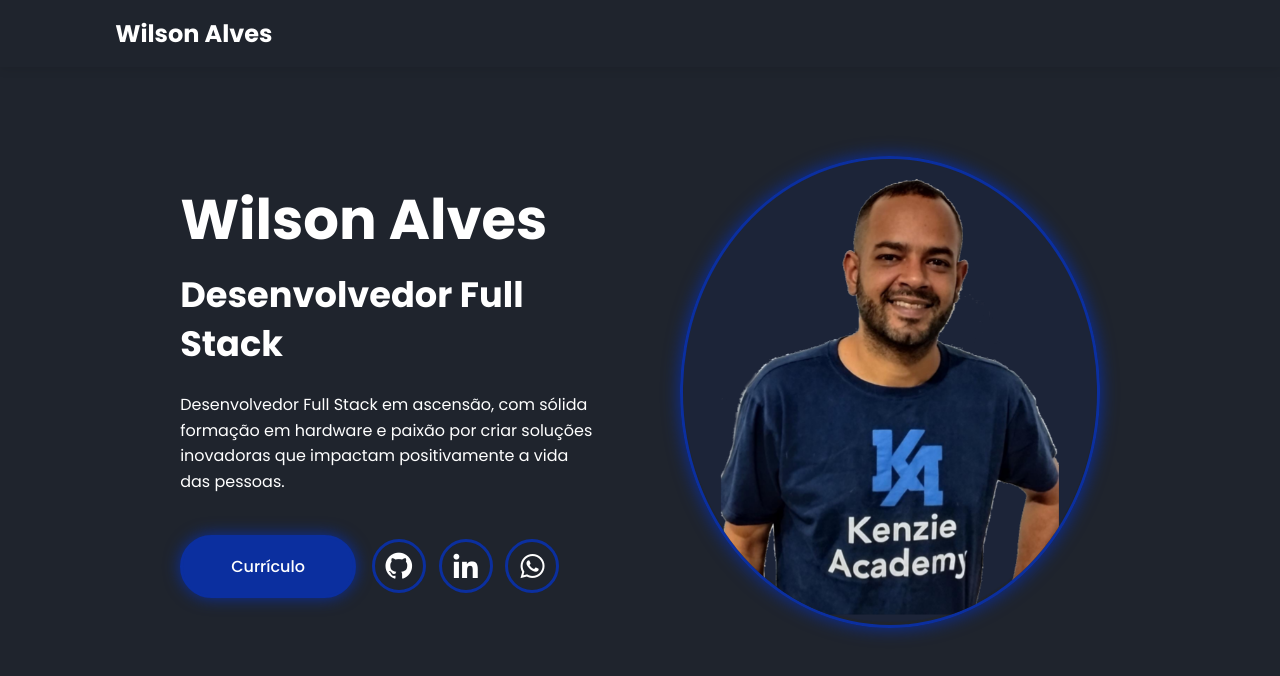
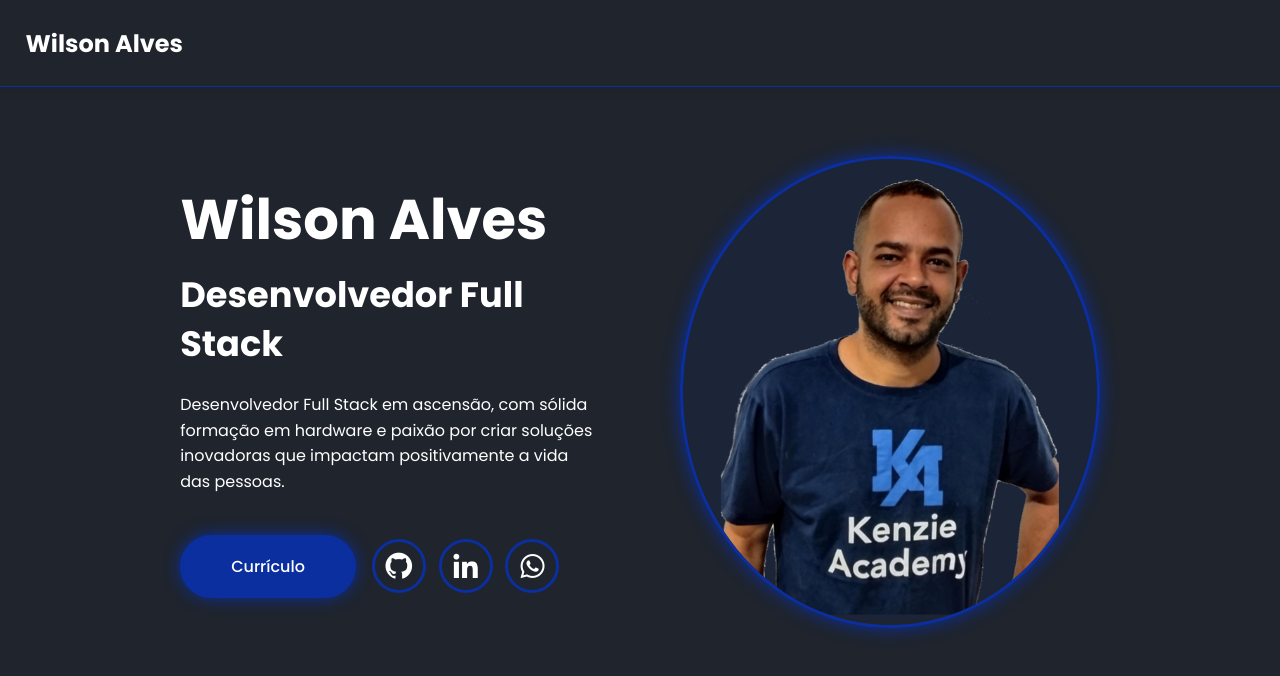
Before and after one commit to Wilrrama/portfolio_v2, a React (Vite) app: page / in a window 1280 px wide. Shown: the top 676 px of the page. Built offline with nearby package versions, Linux system fonts and the light colour scheme.

Commit message:
style: change main color

```diff
--- a/src/components/header/style.ts
+++ b/src/components/header/style.ts
@@ -1,4 +1,3 @@
-// style.js
 import styled, { keyframes } from "styled-components";
 
 // Keyframes para as animações
@@ -69,7 +68,7 @@ export const StyledHeader = styled.header`
   top: 0;
   left: 0;
   width: 100%;
-  padding: 1rem 9%;
+  padding: 2%;
   background: var(--bg-color);
   display: flex;
   justify-content: space-between;
@@ -77,6 +76,7 @@ export const StyledHeader = styled.header`
   z-index: 100;
   animation: ${slideInFromTop} 0.5s ease-out;
   box-shadow: 0 2px 10px rgba(0, 0, 0, 0.1);
+  border-bottom: solid 1px var(--main-color);
 
   .logo {
     color: var(--white-color);
@@ -170,7 +170,7 @@ export const StyledHeader = styled.header`
   }
 
   @media (max-width: 768px) {
-    padding: 1rem 3%;
+    padding: 0.5rem 2%;
 
     #menu__icon {
       display: block;
--- a/src/components/home/style.ts
+++ b/src/components/home/style.ts
@@ -101,8 +101,12 @@ export const StyledHomeDetails = styled.div`
       white-space: nowrap;
       animation: ${typing} 2s steps(30);
 
-      @media (max-width: 768px) {
+      @media (max-width: 1010px) {
         font-size: clamp(2rem, 7vw, 3rem);
+      }
+
+      @media (max-width: 830px) {
+        font-size: clamp(2rem, 7vw, 2.5rem);
       }
 
       @media (max-width: 480px) {
--- a/src/styles/globalStyles.ts
+++ b/src/styles/globalStyles.ts
@@ -25,6 +25,7 @@ export const GlobalStyles = createGlobalStyle`
   }
 
   body {
+    background: var(--bg-color);
     color: var(--white-color)
   }
 
```
